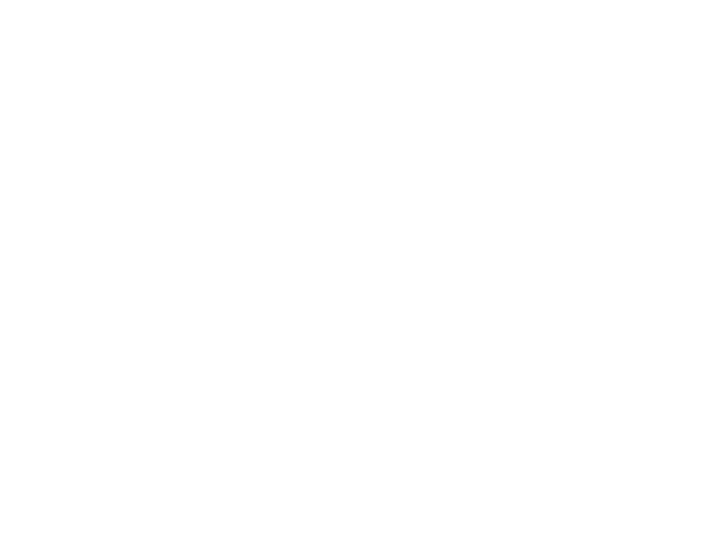
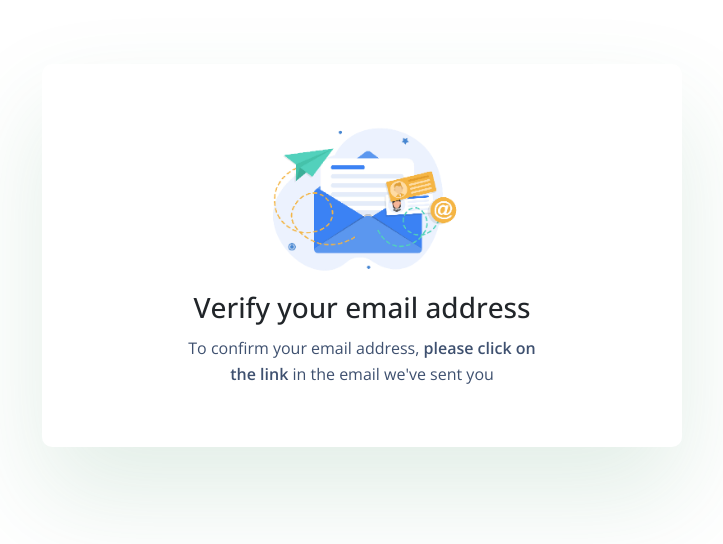
Before and after one commit to victoriaEssien/Crime-Eye, a React (Vite) app: page /verify in a window 1280 px wide. Before the commit this address had no page. Shown: the top 544 px of the page, without its empty margins (278-1001 px from the left). Built offline with nearby package versions, Linux system fonts and the light colour scheme.

Commit message:
added email verification route

```diff
--- /dev/null
+++ b/src/Pages/HomePage.jsx
@@ -0,0 +1,21 @@
+
+
+import { Link, useNavigate } from 'react-router-dom';
+
+function HomePage({token}) {
+
+    let navigate = useNavigate()
+
+    function handleLogOut() {
+        sessionStorage.removeItem('token')
+        navigate('/login')
+    }
+  return (
+    <div>
+        <h1>Welcome, {token.user.user_metadata.full_name}</h1>
+        <Link as={Link} to="/login" onClick={handleLogOut} className='log-in-link'>Log out</Link>
+    </div>
+  )
+}
+
+export default HomePage
--- a/src/Pages/LandingPage.jsx
+++ b/src/Pages/LandingPage.jsx
@@ -1,7 +1,7 @@
 
 import {BrowserRouter as Router, Route, Routes} from "react-router-dom"
 import { useEffect, useState } from "react"
-import { SignUp, Login, HeroSection } from "./index"
+import { SignUp, Login, HeroSection, VerifyEmail, HomePage } from "./index"
 
 function LandingPage() {
 
@@ -30,6 +30,8 @@
                 </Route>
                 <Route path="/register" element={<SignUp />}/>
                 <Route path="/login" element={<Login setToken={setToken}/>} />
+                {token?<Route path="/home" element={<HomePage token={token}/>} />:""}
+                <Route path="/verify" element={<VerifyEmail />} />
             </Routes>
         </div>
     </Router>
--- a/src/Pages/Login.jsx
+++ b/src/Pages/Login.jsx
@@ -11,7 +11,7 @@
 
 function Login({setToken}) {
 
-  // let navigate = useNavigate()
+  let navigate = useNavigate()
   const [formError, setFormError] = useState(null)
   const [authError, setAuthError] = useState(null)
   const [passwordVisible, setPasswordVisible] = useState(false)
@@ -69,7 +69,7 @@
         if (error) throw error
         console.log(data)
         setToken(data)
-        // navigate('/register')
+        navigate('/home')
 
       } catch(error) {
         setAuthError("Invalid login details")
--- a/src/Pages/SignUp.jsx
+++ b/src/Pages/SignUp.jsx
@@ -1,7 +1,7 @@
 
 import supabase from "../Client";
 import { useEffect, useState } from "react"
-import { Link } from 'react-router-dom';
+import { Link, useNavigate } from 'react-router-dom';
 import Form from 'react-bootstrap/Form';
 
 import InputGroup from 'react-bootstrap/InputGroup';
@@ -10,7 +10,7 @@
 
 function SignUp() {
 
-    // let navigate = useNavigate()
+    let navigate = useNavigate()
 
     const [formError, setFormError] = useState(null)
 
@@ -73,8 +73,7 @@
             )
             setIsLoading(false)
             if (error) throw error
-            // navigate('/verify', {replace: true})
-            console.log("Success");
+            navigate('/verify', {replace: true})
 
           } catch(error) {
             setFormError("Password is too short")
--- a/src/Pages/VerifyEmail.jsx
+++ b/src/Pages/VerifyEmail.jsx
@@ -1,9 +1,14 @@
 
+import EmailIcon from "../assets/email-pic.png"
 
 
 function VerifyEmail() {
   return (
-    <div>VerifyEmail</div>
+    <div className="email-div">
+      <img src={EmailIcon} className="email-pic" alt="envelope illustration" />
+      <h3 className="email-header">Verify your email address</h3>
+      <p className="email-subheader">To confirm your email address, <span className="email-stress">please click on the link</span> in the email we&apos;ve sent you</p>
+    </div>
   )
 }
 
--- a/src/Pages/index.js
+++ b/src/Pages/index.js
@@ -3,7 +3,9 @@
 import SignUp from "./SignUp";
 import Login from "./Login";
 import HeroSection from "../Sections/HeroSection";
+import VerifyEmail from "./VerifyEmail";
+import HomePage from "./HomePage";
 
 export {
-    SignUp, Login, HeroSection
+    SignUp, Login, HeroSection, VerifyEmail, HomePage
 }
--- a/src/index.css
+++ b/src/index.css
@@ -167,3 +167,31 @@
 .helper-link:hover {
     color: #449D5F;
 }
+
+/* Email verification */
+
+.email-div {
+    border: none;
+    text-align: center;
+    border-radius: 10px;
+    padding: 40px 40px 60px;
+    margin: 5% auto 0;
+    width: 50%;
+    box-shadow: rgba(58, 138, 93, 0.15) 0px 48px 100px 0px;
+}
+
+.email-pic {
+    width: 40%;
+}
+
+.email-subheader {
+    font-size: 1rem;
+    margin: 2% auto 0;
+    width: 65%;
+    line-height: 1.6;
+    color: #3e506f;
+}
+
+.email-stress {
+    font-weight: 600;
+}
```
Also changed, not shown: .eslintrc.cjs, src/assets/email-pic.png (added).
